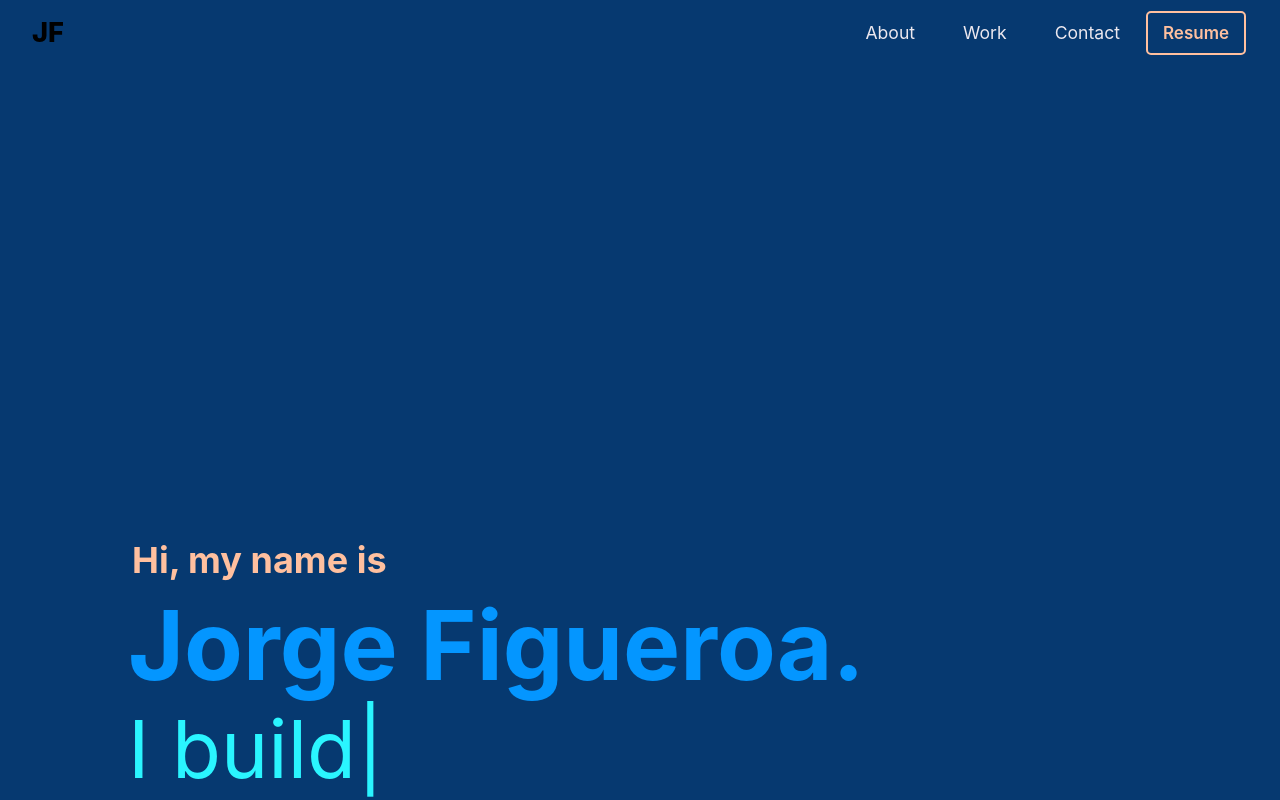
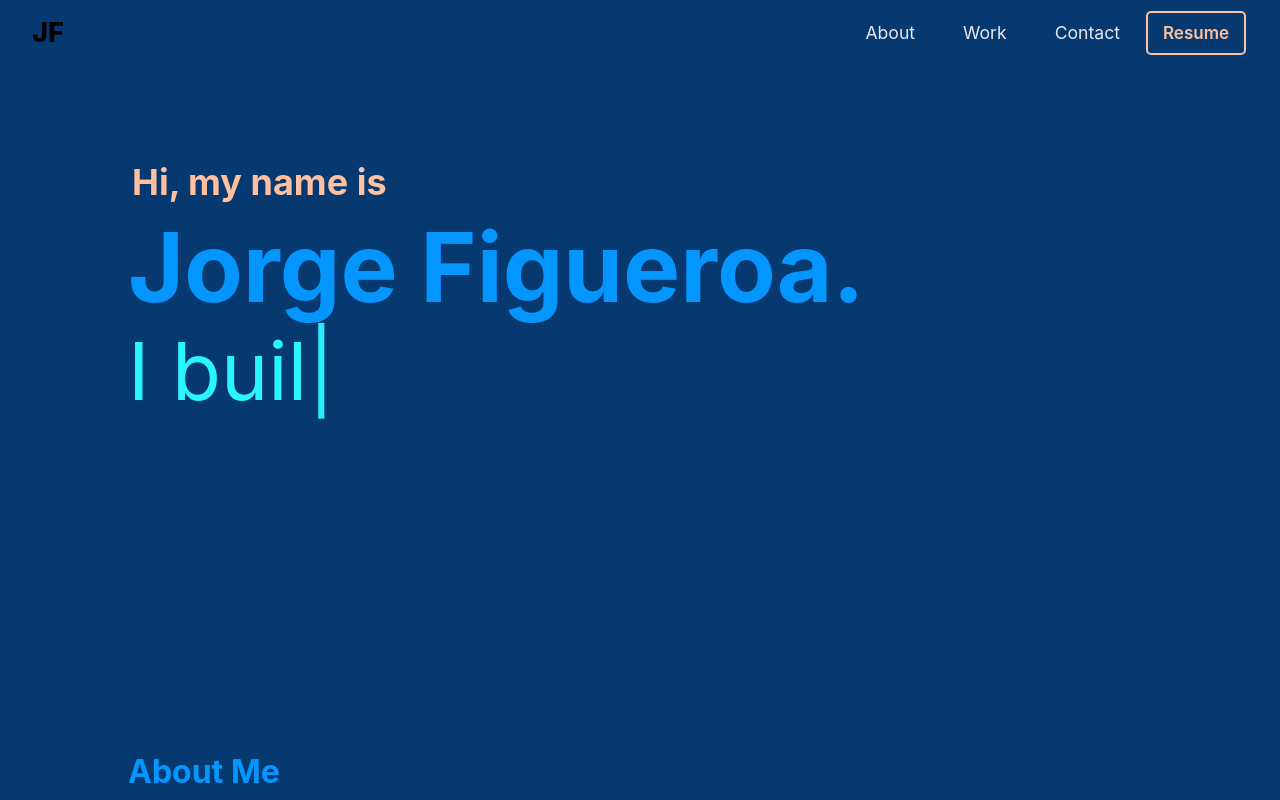
Before and after one commit to JorgeLFigueroa/jorgefigueroa.com-v1, a React (Create React App) app: page / in a window 1280 px wide. Shown: the top 800 px of the page. Built offline with nearby package versions, Linux system fonts and the light colour scheme.

Commit message:
changed margin-top for hero

```diff
--- a/src/Components/Hero.js
+++ b/src/Components/Hero.js
@@ -97,7 +97,7 @@ export default class Hero extends Component {
 }
 
 const HeroContainer = styled.div`
-  margin-top: 40%;
+  margin-top: 2rem;
   flex-direction: column;
   align-items: flex-start;
   min-height: 60vh;
```
